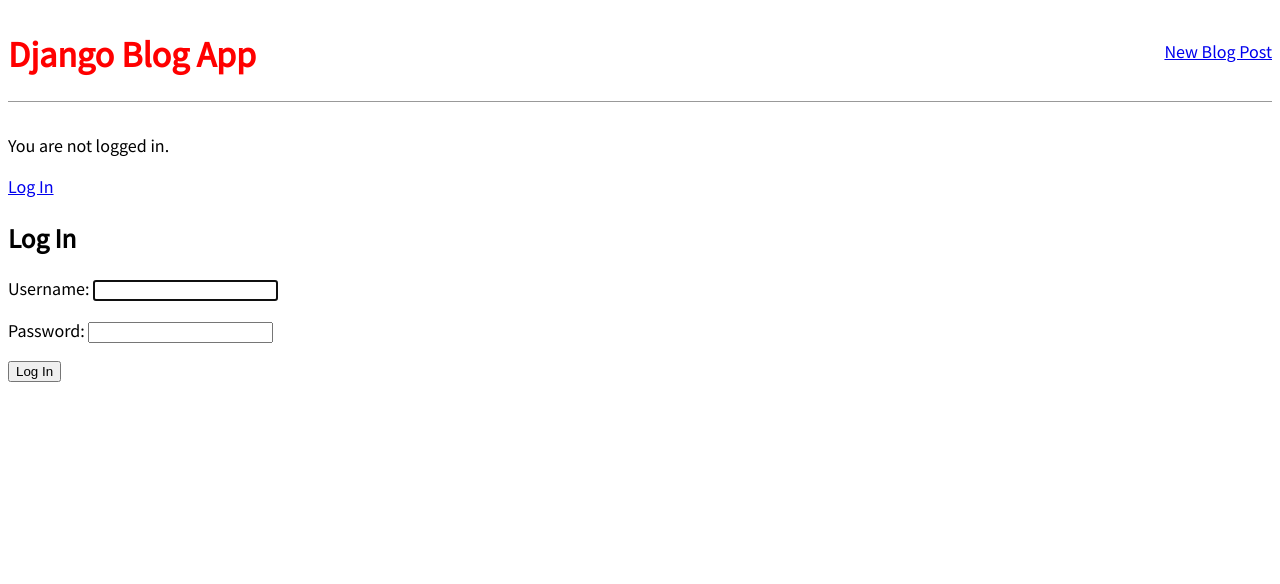
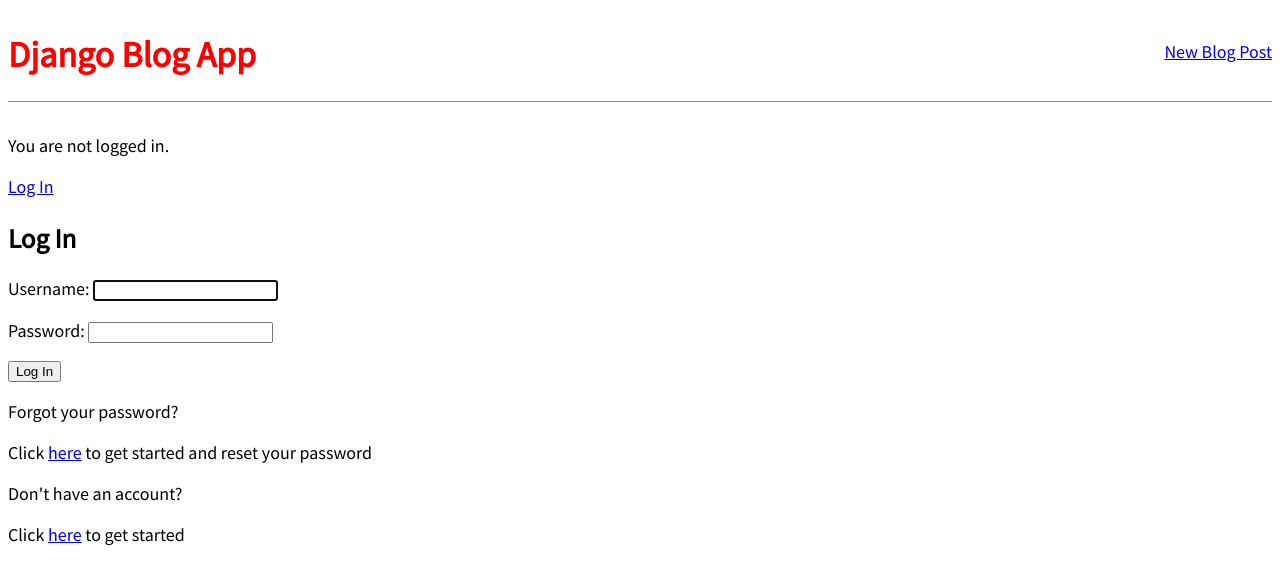
Before and after one commit to Resalehout/djangoBlogApp, a Django app: page /accounts/login/ in a window 1280 px wide. Shown: the top 584 px of the page. Run offline with Django 3.2, Linux system fonts and the light colour scheme.

Commit message:
Update login.html

```diff
--- a/templates/registration/login.html
+++ b/templates/registration/login.html
@@ -4,4 +4,7 @@
     {% csrf_token %} {{ form.as_p }}
     <button type="submit">Log In</button>
 </form>
-{% endblock content %}
+<p>Forgot your password?</p>
+Click <a href="{% url 'password_reset' %}">here</a> to get started and reset your password
+<p>Don't have an account?</p>
+Click <a href="{% url 'register' %}">here</a> to get started {% endblock content %}
```
